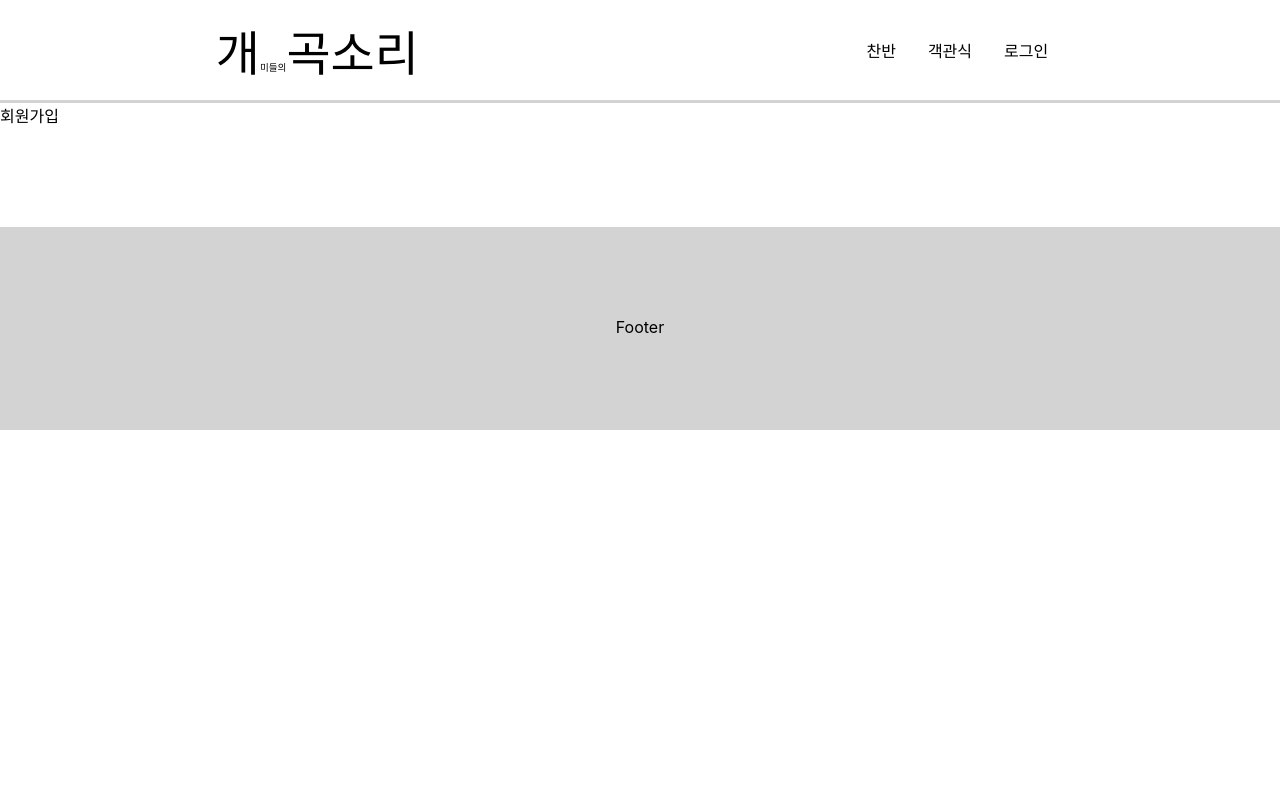
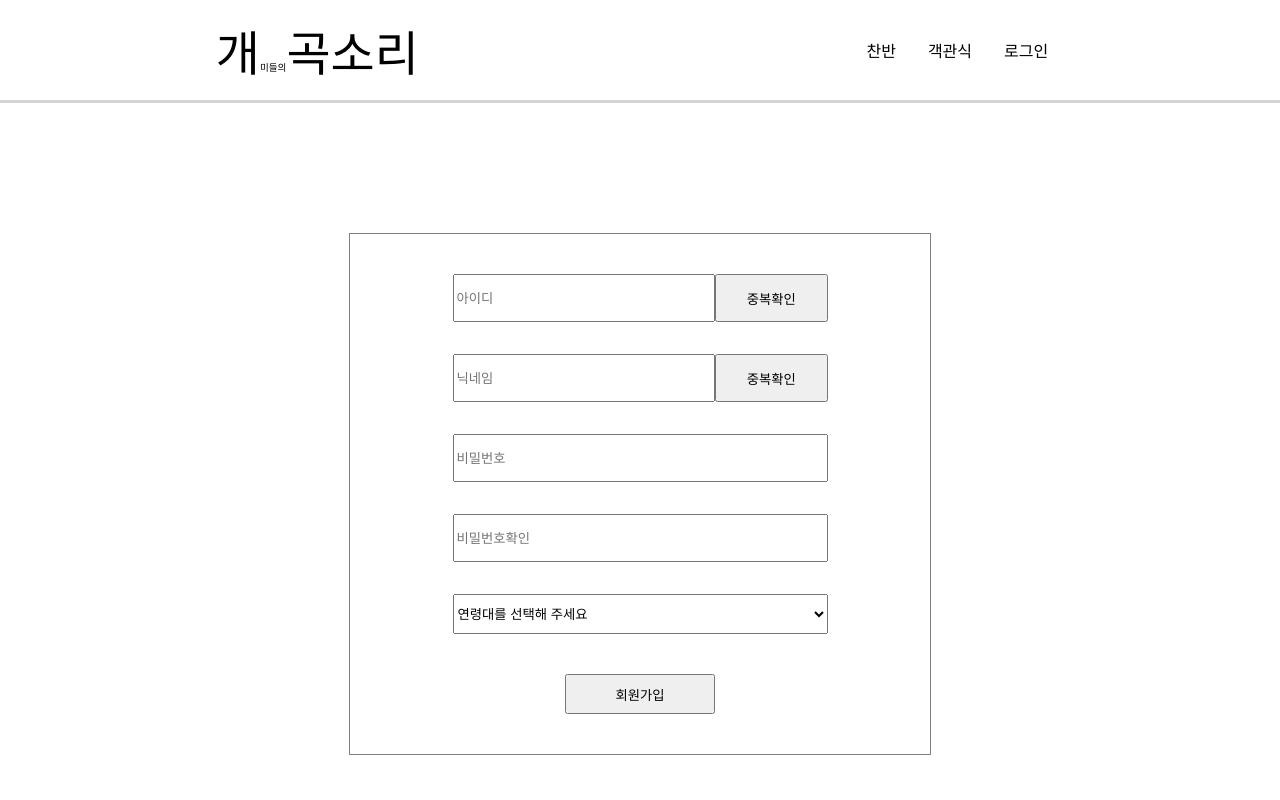
Before and after one commit to gabmin/Front-End, a React (Create React App) app: page /signup in a window 1280 px wide. Shown: the top 800 px of the page. Built offline with nearby package versions, Linux system fonts and the light colour scheme; no server answers.

Commit message:
[feat] 로그인, 회원가입 조건 체크 구현

```diff
--- /dev/null
+++ b/src/hooks/useInput.js
@@ -0,0 +1,10 @@
+import { useState, useCallback } from "react";
+
+// eslint-disable-next-line import/no-anonymous-default-export
+export default (initValue = null) => {
+  const [value, setter] = useState(initValue);
+  const handler = useCallback(e => {
+    setter(e.target.value);
+  }, []);
+  return [value, handler, setter];
+};
--- a/src/pages/Login.js
+++ b/src/pages/Login.js
@@ -1,7 +1,132 @@
-import React from "react";
+import { useCallback, useState } from "react";
+import { useDispatch, useSelector } from "react-redux";
+import styled from "styled-components";
+import { history } from "../redux/configureStore";
 
-const Login = (props) => {
-  return <div>로그인</div>;
+const Login = () => {
+  const dispatch = useDispatch();
+  // const isLoggedIn = useSelector((state) => state.user.signinDone);
+
+  const [id, onChangeId] = useState("");
+  const [password, onChangePassword] = useState("");
+  const [idCheck, setIdCheck] = useState(false);
+  const [pwCheck, setPwCheck] = useState(false);
+
+  const idChecker = useCallback(() => {
+    if (!id.trim()) {
+      setIdCheck(true);
+    }
+  }, [id]);
+
+  const pwChecker = useCallback(() => {
+    if (!password.trim()) {
+      setPwCheck(true);
+    }
+  }, [password]);
+
+  const onSubmit = useCallback(
+    e => {
+      e.preventDefault();
+      idChecker();
+      pwChecker();
+      // dispatch(
+      //   signin({
+      //     id,
+      //     password,
+      //   })
+      // );
+    },
+    [idChecker, pwChecker],
+  );
+
+  const onChangeIdInput = useCallback(e => {
+    onChangeId(e.target.value);
+    setIdCheck(false);
+  }, []);
+
+  const onChangePasswordInput = useCallback(e => {
+    onChangePassword(e.target.value);
+    setPwCheck(false);
+  }, []);
+
+  const onClickSignup = useCallback(() => {
+    history.push("/signup");
+  }, []);
+
+  return (
+    <>
+      <Container>
+        <Form onSubmit={onSubmit}>
+          <div>
+            <input
+              type="text"
+              value={id}
+              onChange={onChangeIdInput}
+              placeholder="아이디"
+            />
+            {idCheck && "아이디를 입력하세요"}
+          </div>
+
+          <div>
+            <input
+              type="password"
+              value={password}
+              onChange={onChangePasswordInput}
+              placeholder="비밀번호"
+            />
+            {pwCheck && "비밀번호를 입력하세요"}
+          </div>
+          <Buttons>
+            <button type="submit">로그인</button>
+            <button onClick={onClickSignup}>회원가입</button>
+          </Buttons>
+        </Form>
+      </Container>
+    </>
+  );
 };
+const Container = styled.div`
+  display: flex;
+  flex-direction: column;
+  width: 90%;
+  height: 300px;
+  margin: 100px auto 300px;
+`;
+
+const Form = styled.form`
+  display: flex;
+  flex-direction: column;
+  width: 500px;
+  height: 100%;
+  font-size: 20px;
+  margin: 30px auto 0;
+  padding: 50px 50px 50px;
+  border: 1px solid gray;
+
+  & div {
+    display: flex;
+    flex-direction: column;
+    height: 80px;
+    font-size: 0.8em;
+    color: red;
+
+    input {
+      width: 100%;
+      height: 50px;
+      float: right;
+    }
+  }
+`;
+
+const Buttons = styled.div`
+  display: flex;
+  flex-direction: column;
+
+  button {
+    width: 100%;
+    height: 50px;
+    margin: 0 0 10px;
+  }
+`;
 
 export default Login;
--- a/src/pages/Signup.js
+++ b/src/pages/Signup.js
@@ -1,7 +1,284 @@
-import React from 'react';
+import styled from "styled-components";
+import { useCallback, useState } from "react";
+import { useDispatch, useSelector } from "react-redux";
 
-const Signup = props => {
-	return <div>회원가입</div>;
+import useInput from "../hooks/useInput";
+import { isError } from "lodash";
+
+const Signup = () => {
+  // const isLoggedIn = useSelector((state) => state.user.signinDone);
+
+  const dispatch = useDispatch();
+
+  const [id, onChangeId] = useInput("");
+  const [nickname, onChangeNickname] = useInput("");
+  const [password, setPassword] = useInput("");
+  const [passwordCheck, setPasswordCheck] = useInput("");
+  const [age, setAge] = useInput("");
+  const [idError, setIdError] = useState(false);
+  const [nickError, setNickError] = useState(false);
+  const [passwordError, setPasswordError] = useState(false);
+  const [passwordEqual, setPasswordEqual] = useState(false);
+  const [ageError, setAgeError] = useState(false);
+
+  const idFilter = useCallback(id => {
+    const filter = /^[a-z0-9_-]{5,20}$/;
+    return filter.test(id);
+  }, []);
+
+  const pwFilter = useCallback(password => {
+    const filter = /^(?=.*?[a-z])(?=.*?[0-9])(?=.*?[#?!@$ %^&*-]).{8,16}$/;
+    return filter.test(password);
+  }, []);
+
+  const idChecker = useCallback(() => {
+    if (!id.trim()) {
+      setIdError(true);
+      return false;
+    }
+    if (!idFilter(id)) {
+      setIdError(true);
+      return false;
+    }
+    setIdError(false);
+    return true;
+  }, [idFilter, id]);
+
+  const nickChecker = useCallback(() => {
+    if (!nickname.trim()) {
+      setNickError(true);
+      return false;
+    }
+    setNickError(false);
+    return true;
+  }, [nickname]);
+
+  const pwChecker = useCallback(() => {
+    if (!password.trim()) {
+      setPasswordError(true);
+      return false;
+    }
+    if (!pwFilter(password)) {
+      setPasswordError(true);
+      return false;
+    }
+    setPasswordError(false);
+    return true;
+  }, [password, pwFilter]);
+
+  const pwEqualChecker = useCallback(() => {
+    if (password !== passwordCheck) {
+      setPasswordEqual(true);
+      return false;
+    }
+    setPasswordEqual(false);
+    return true;
+  }, [password, passwordCheck]);
+
+  const ageChecker = useCallback(() => {
+    if (!age.trim()) {
+      setAgeError(true);
+      return false;
+    }
+    setAgeError(false);
+    return true;
+  }, [age]);
+
+  const onSubmit = useCallback(
+    e => {
+      e.preventDefault();
+      console.log(id, nickname, password, passwordCheck, age);
+      idChecker();
+      pwChecker();
+      nickChecker();
+      pwEqualChecker();
+      ageChecker();
+
+      if (
+        idChecker() &&
+        pwChecker() &&
+        nickChecker() &&
+        pwEqualChecker() &&
+        ageChecker()
+      ) {
+        alert("회원가입!");
+        return;
+      }
+
+      // dispatch(
+      //   signup({
+      //     id: null,
+      //     nickname: nickname,
+      //     id: id,
+      //     password: password,
+      //   }),
+      // );
+    },
+    [
+      idChecker,
+      pwChecker,
+      nickChecker,
+      pwEqualChecker,
+      ageChecker,
+      id,
+      nickname,
+      password,
+      passwordCheck,
+      age,
+    ],
+  );
+
+  return (
+    <>
+      <Container>
+        <Form onSubmit={onSubmit}>
+          <Content>
+            <InputWrapper>
+              <input
+                type="id"
+                id="idInput"
+                value={id}
+                onChange={onChangeId}
+                placeholder="아이디"
+              />
+              <button>중복확인</button>
+            </InputWrapper>
+
+            {idError && (
+              <span>
+                5~20자의 영문 소문자, 숫자와 특수기호(),(-)만 사용 가능합니다
+              </span>
+            )}
+          </Content>
+          <Content>
+            <InputWrapper>
+              <input
+                type="text"
+                id="nicknameInput"
+                value={nickname}
+                onChange={onChangeNickname}
+                placeholder="닉네임"
+              />
+              <button>중복확인</button>
+            </InputWrapper>
+            {nickError && <span>닉네임을 입력하세요</span>}
+          </Content>
+          <Content>
+            <InputWrapper>
+              <input
+                type="password"
+                id="passwordInput"
+                value={password}
+                onChange={setPassword}
+                placeholder="비밀번호"
+                style={{ width: "100%" }}
+              />
+            </InputWrapper>
+            {passwordError && (
+              <span>8~16자 영문 대 소문자, 숫자, 특수문자를 사용하세요</span>
+            )}
+          </Content>
+          <Content>
+            <InputWrapper>
+              <input
+                type="password"
+                id="passwordCheckInput"
+                value={passwordCheck}
+                onChange={setPasswordCheck}
+                placeholder="비밀번호확인"
+                style={{ width: "100%" }}
+              />
+            </InputWrapper>
+            {passwordEqual && <span>같은 비밀번호를 입력해 주세요</span>}
+          </Content>
+          <Content>
+            <InputWrapper>
+              <select onChange={setAge}>
+                <option value={""} selected>
+                  연령대를 선택해 주세요
+                </option>
+                <option value={1}>10대 미만</option>
+                <option value={10}>10대</option>
+                <option value={20}>20대</option>
+                <option value={30}>30대</option>
+                <option value={40}>40대</option>
+                <option value={50}>50대</option>
+                <option value={60}>60대</option>
+                <option value={70}>70대</option>
+                <option value={80}>80대</option>
+                <option value={90}>90대</option>
+              </select>
+            </InputWrapper>
+            {ageError && <span>연령대를 선택해 주세요</span>}
+          </Content>
+          <ButtonWrapper>
+            <button type="submit">회원가입</button>
+          </ButtonWrapper>
+        </Form>
+      </Container>
+    </>
+  );
 };
 
+const Container = styled.div`
+  display: flex;
+  flex-direction: column;
+  width: 90%;
+  margin: 100px auto;
+`;
+
+const Form = styled.form`
+  display: flex;
+  flex-direction: column;
+  align-items: center;
+  width: 500px;
+  margin: 30px auto;
+  font-size: 20px;
+  border: 1px solid gray;
+  padding: 2em;
+
+  select {
+    width: 100%;
+    height: 3em;
+  }
+`;
+
+const Content = styled.div`
+  display: flex;
+  flex-direction: column;
+  width: 75%;
+  height: 80px;
+  font-size: 0.6em;
+  color: red;
+`;
+
+const InputWrapper = styled.div`
+  display: flex;
+  flex-direction: row;
+  width: 100%;
+  height: 60%;
+
+  input {
+    height: 100%;
+    width: 70%;
+    box-sizing: border-box;
+  }
+
+  button {
+    height: 100%;
+    width: 30%;
+  }
+`;
+
+const ButtonWrapper = styled.div`
+  display: flex;
+  justify-content: center;
+  width: 30%;
+
+  button {
+    width: 100%;
+    height: 3em;
+  }
+`;
+
 export default Signup;
```
